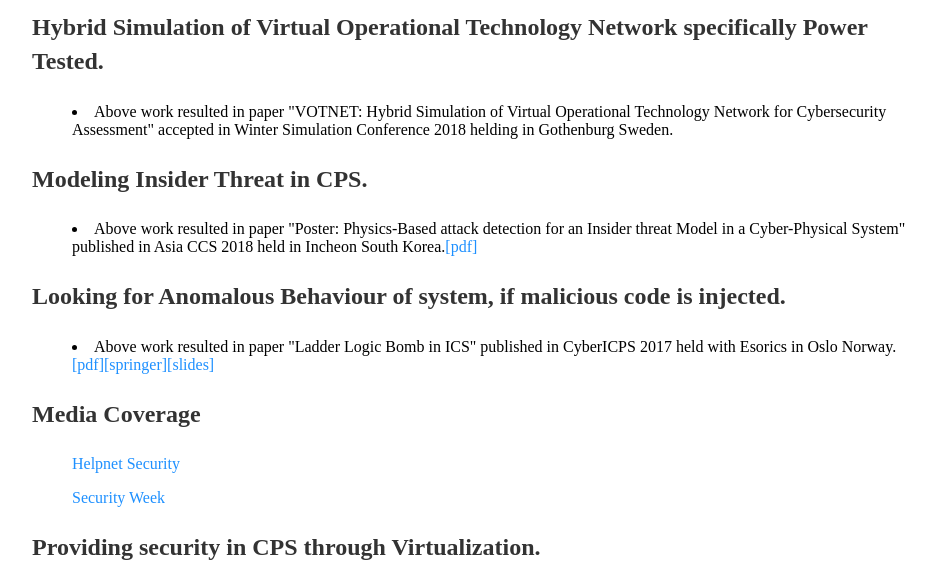
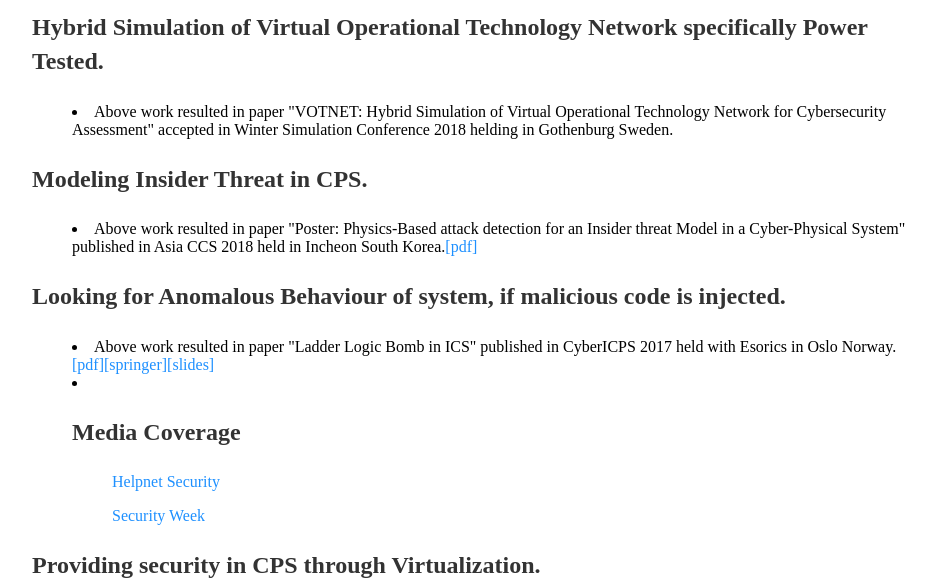
Before and after one commit to anandgarg91/anandgarg91.github.io, a website: page research.html in a window 1280 px wide. Shown: the part 186-772 px from the top of the page, without its empty margins (160-1095 px from the left). Drawn offline with Linux system fonts and the light colour scheme.

Commit message:
formatting

```diff
--- a/research.html
+++ b/research.html
@@ -29,9 +29,9 @@
 			published in Asia CCS 2018 held in Incheon South Korea.<a href=https://dl.acm.org/citation.cfm?doid=3196494.3201587>[pdf]</a></li>
 			<p><b>Looking for Anomalous Behaviour of system, if malicious code is injected.</b></p>
 			<li>Above work resulted in paper "Ladder Logic Bomb in ICS" published in CyberICPS 2017 held with Esorics in Oslo Norway.<a href=https://arxiv.org/abs/1702.05241>[pdf]</a><a href=https://link.springer.com/chapter/10.1007/978-3-319-72817-9_8>[springer]</a><a href="/slides/talk.pdf">[slides]</a></li>
-			<p><b>Media Coverage</b></p>
+			<li><p><b>Media Coverage</b></p>
 			<ol><a href="https://www.helpnetsecurity.com/2017/02/21/plc-malware-ics/">Helpnet Security</a></ol>
-			<ol><a href="http://www.securityweek.com/logic-bombs-pose-threat-ics-researchers/">Security Week</a></ol>
+			<ol><a href="http://www.securityweek.com/logic-bombs-pose-threat-ics-researchers/">Security Week</a></ol></li>
 				<p><b>Providing security in CPS through Virtualization.</b></p>
 			<li>Above work resulted in paper "Towards high-interaction virtual ICS honeypots-in-a-box"
 			published in CPS-SPC 2016 held with CCS in Vienna Austria.<a href="https://dl.acm.org/citation.cfm?id=2994493">[pdf]</a><a href="/slides/cps-spc16.pdf">[slides]</a></li>
```
